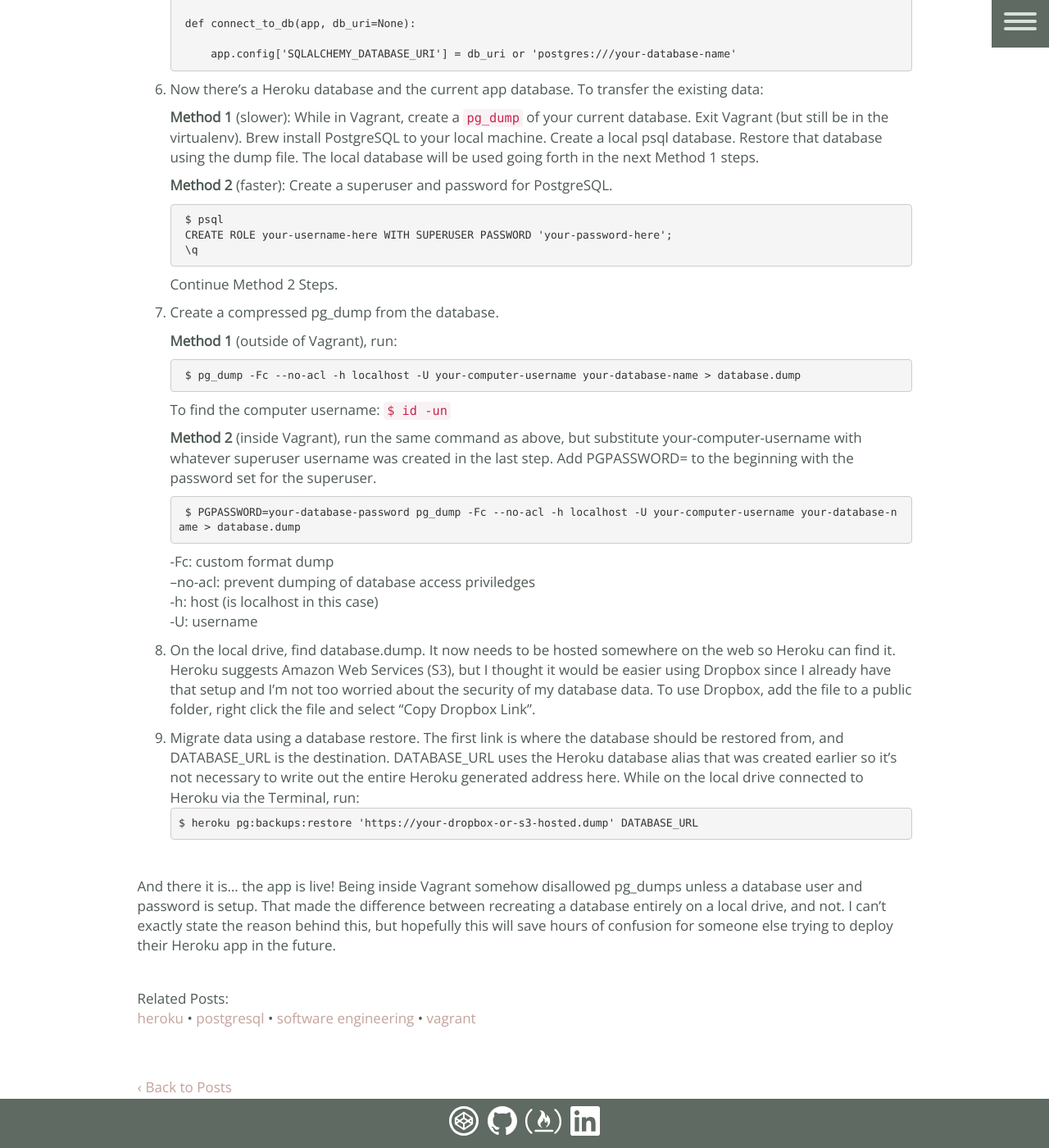
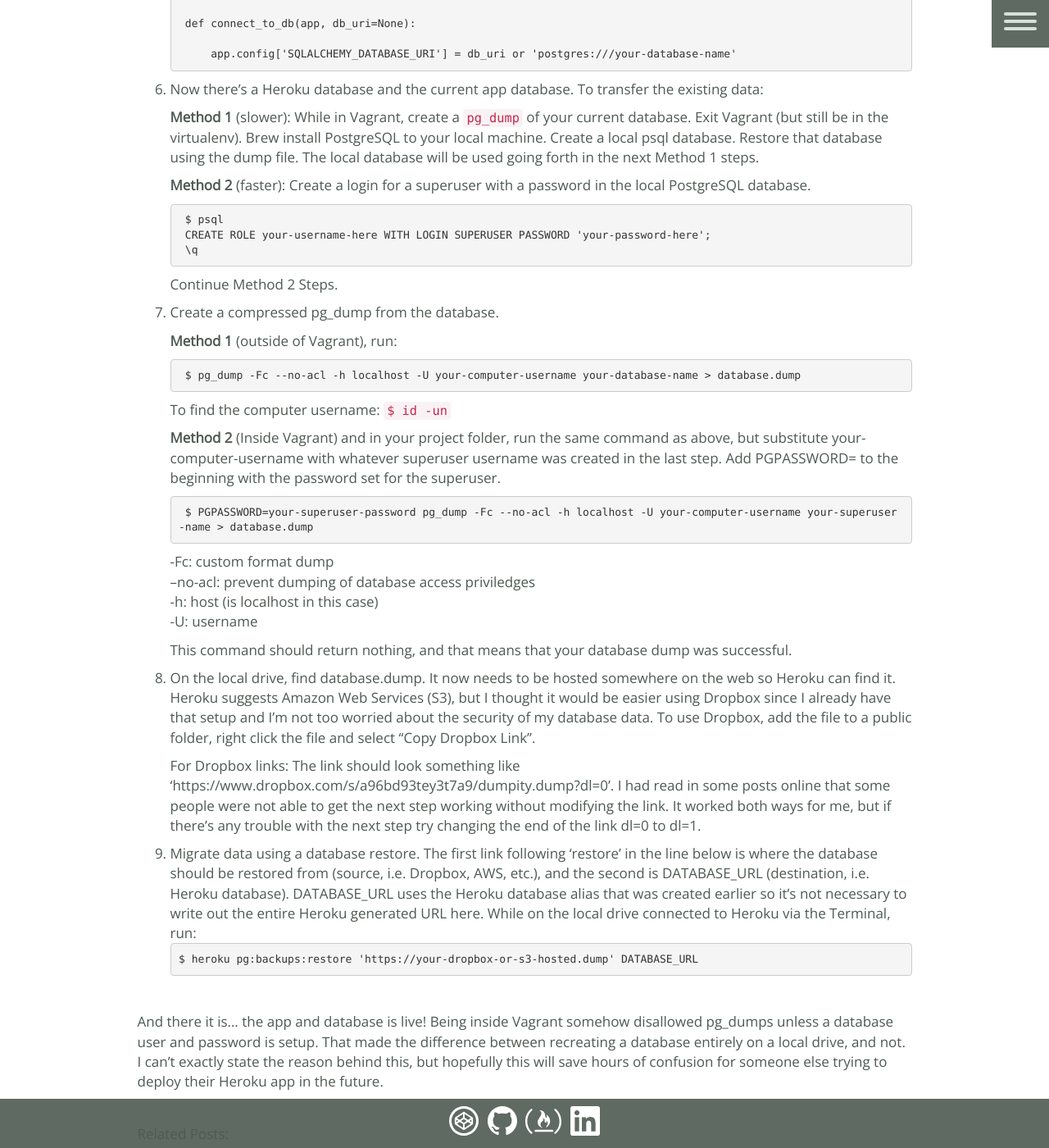
Before and after one commit to jttyeung/jttyeung.github.io, a Jekyll site: the page built from _posts/2017-06-30-deploying-to-heroku-and-the-database-migration-nightmare.md, in a window 1280 px wide and 1400 px high, scrolled down 2682 px. Shown: the whole window at 82% size. Built offline with Jekyll 4.4.1, drawn with Linux system fonts in a browser that asks for light colours; nearby versions of some CDN libraries; comment, search, counter and statistics services are not loaded; some of the changed text lies outside the part shown.

Commit message:
updated tutorial based on feedback received

````diff
--- a/_posts/2017-06-30-deploying-to-heroku-and-the-database-migration-nightmare.md
+++ b/_posts/2017-06-30-deploying-to-heroku-and-the-database-migration-nightmare.md
@@ -90,7 +90,7 @@
 $ heroku pg:wait
 ```
 
-3. This command will show where the database is located. 'DATABASE_URL' is database's alias name.
+3. This command will show where the database on Heroku is located. 'DATABASE_URL' is database's alias name.
 ```
 $ heroku config -s | grep DATABASE_URL
 DATABASE_URL='postgres://somelongurlstringto.amazonaws.com'
@@ -118,10 +118,10 @@
 
     **Method 1** (slower): While in Vagrant, create a `pg_dump` of your current database. Exit Vagrant (but still be in the virtualenv). Brew install PostgreSQL to your local machine. Create a local psql database. Restore that database using the dump file. The local database will be used going forth in the next Method 1 steps.
 
-    **Method 2** (faster): Create a superuser and password for PostgreSQL.
+    **Method 2** (faster): Create a login for a superuser with a password in the local PostgreSQL database.
     ```
     $ psql
-    CREATE ROLE your-username-here WITH SUPERUSER PASSWORD 'your-password-here';
+    CREATE ROLE your-username-here WITH LOGIN SUPERUSER PASSWORD 'your-password-here';
     \q
     ```
 
@@ -136,9 +136,9 @@
 
     To find the computer username: `$ id -un`
 
-    **Method 2** (inside Vagrant), run the same command as above, but substitute your-computer-username with whatever superuser username was created in the last step. Add PGPASSWORD= to the beginning with the password set for the superuser.
+    **Method 2** (Inside Vagrant) and in your project folder, run the same command as above, but substitute your-computer-username with whatever superuser username was created in the last step. Add PGPASSWORD= to the beginning with the password set for the superuser.
     ```
-    $ PGPASSWORD=your-database-password pg_dump -Fc --no-acl -h localhost -U your-computer-username your-database-name > database.dump
+    $ PGPASSWORD=your-superuser-password pg_dump -Fc --no-acl -h localhost -U your-computer-username your-superuser-name > database.dump
     ```
 
     -Fc: custom format dump<br>
@@ -146,16 +146,20 @@
     -h: host (is localhost in this case)<br>
     -U: username
 
+    This command should return nothing, and that means that your database dump was successful.
+
 8. On the local drive, find database.dump. It now needs to be hosted somewhere on the web so Heroku can find it. Heroku suggests Amazon Web Services (S3), but I thought it would be easier using Dropbox since I already have that setup and I'm not too worried about the security of my database data. To use Dropbox, add the file to a public folder, right click the file and select "Copy Dropbox Link".
 
-9. Migrate data using a database restore. The first link is where the database should be restored from, and DATABASE_URL is the destination. DATABASE_URL uses the Heroku database alias that was created earlier so it's not necessary to write out the entire Heroku generated address here. While on the local drive connected to Heroku via the Terminal, run:
+    For Dropbox links: The link should look something like 'https://www.dropbox.com/s/a96bd93tey3t7a9/dumpity.dump?dl=0'. I had read in some posts online that some people were not able to get the next step working without modifying the link. It worked both ways for me, but if there's any trouble with the next step try changing the end of the link dl=0 to dl=1.
+
+9. Migrate data using a database restore. The first link following 'restore' in the line below is where the database should be restored from (source, i.e. Dropbox, AWS, etc.), and the second is DATABASE_URL (destination, i.e. Heroku database). DATABASE_URL uses the Heroku database alias that was created earlier so it's not necessary to write out the entire Heroku generated URL here. While on the local drive connected to Heroku via the Terminal, run:
 ```
 $ heroku pg:backups:restore 'https://your-dropbox-or-s3-hosted.dump' DATABASE_URL
 ```
 
 <br>
 
-And there it is... the app is live! Being inside Vagrant somehow disallowed pg_dumps unless a database user and password is setup. That made the difference between recreating a database entirely on a local drive, and not. I can't exactly state the reason behind this, but hopefully this will save hours of confusion for someone else trying to deploy their Heroku app in the future.
+And there it is... the app and database is live! Being inside Vagrant somehow disallowed pg_dumps unless a database user and password is setup. That made the difference between recreating a database entirely on a local drive, and not. I can't exactly state the reason behind this, but hopefully this will save hours of confusion for someone else trying to deploy their Heroku app in the future.
 
 
 [homebrew]: https://brew.sh/
````
